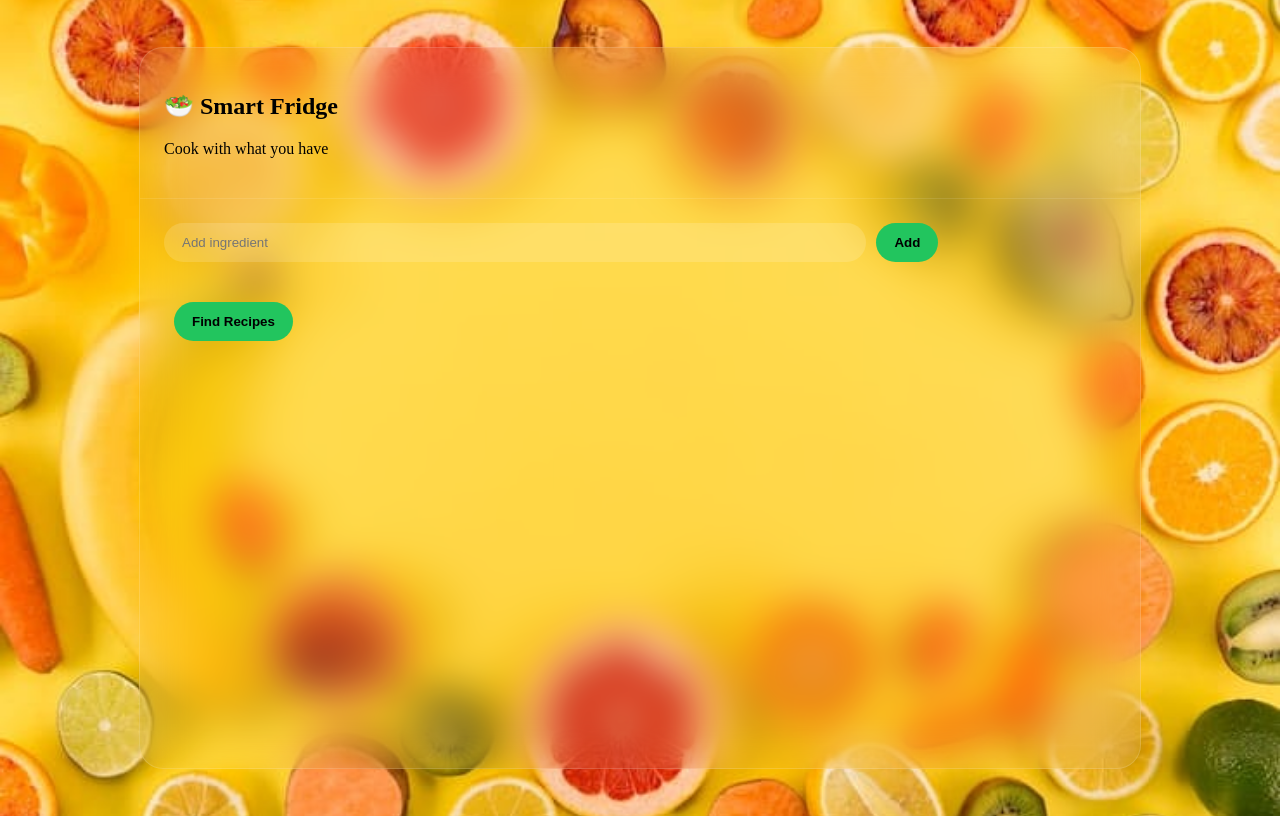
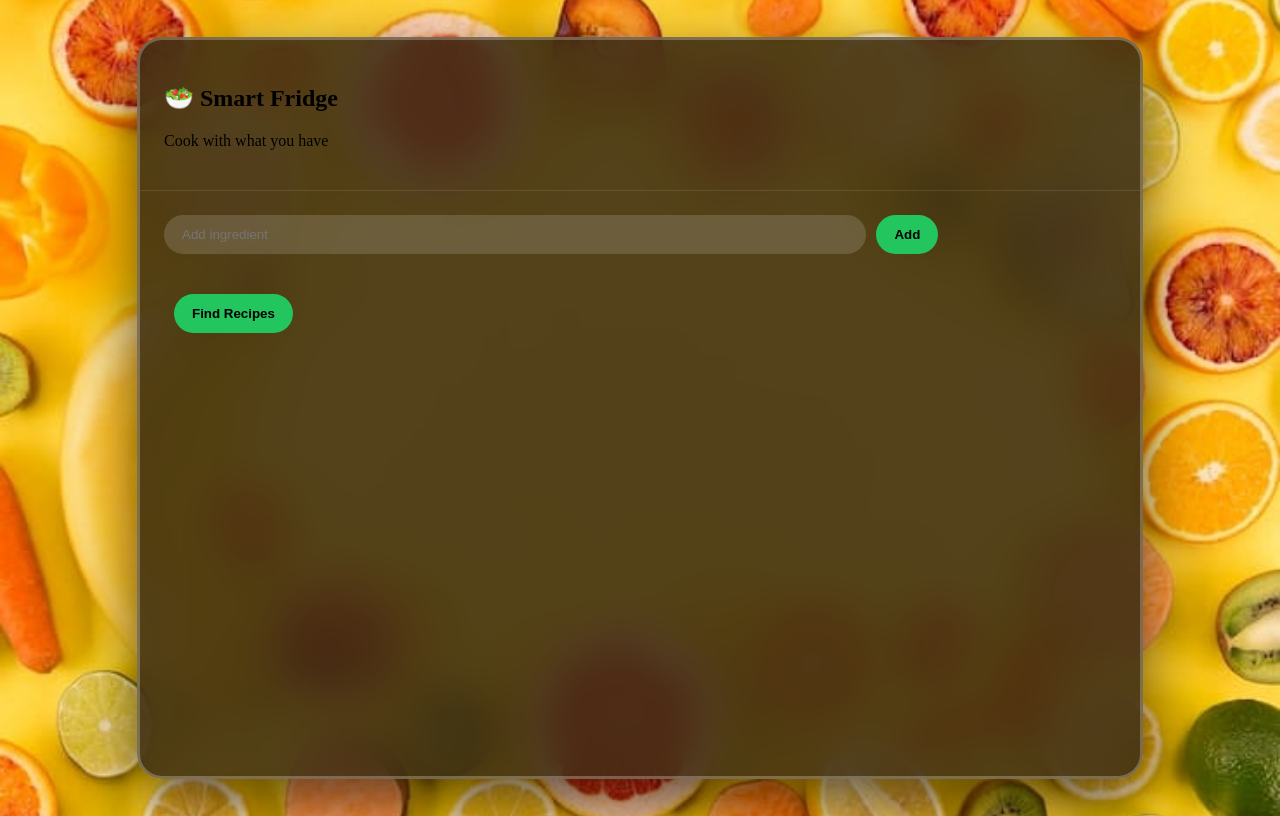
Before and after one commit to sushruta-arch/JAS_Squad, a plain HTML site: page fridge/fridge.html in a window 1280 px wide. Drawn offline with nearby package versions, Linux system fonts and the light colour scheme.

Commit message:
Update fridge.html

```diff
--- a/fridge/fridge.html
+++ b/fridge/fridge.html
@@ -27,11 +27,16 @@ body {
 
 .app {
   width: 1000px;
-  height: 90vh;
+  height: 92vh;
   backdrop-filter: blur(20px);
-  background: rgba(255,255,255,0.05);
-  border-radius: 24px;
-  border: 1px solid rgba(255,255,255,0.15);
+  background: rgba(53, 41, 19, 0.85);
+  border-radius: 25px;
+  border: 3px solid rgba(255,255,255,0.25);
+  box-shadow:
+    0 0 1px rgba(255,255,255,0.05),
+    0 25px 60px rgba(0,0,0,0.6);
+  display: flex;
+  flex-direction: column;
   overflow: hidden;
 }
 
@@ -95,7 +100,7 @@ button {
 }
 
 .modal-box {
-  background: #fbfbff;
+  background: #ffd700;
   padding: 24px;
   border-radius: 18px;
   width: 420px;
@@ -119,7 +124,7 @@ button {
 }
 
 @keyframes pop {
-  from { transform: scale(0.7); opacity: 0 }
+  from { transform: scale(0.7); opacity: 1 }
   to { transform: scale(1); opacity: 1 }
 }
 
```
